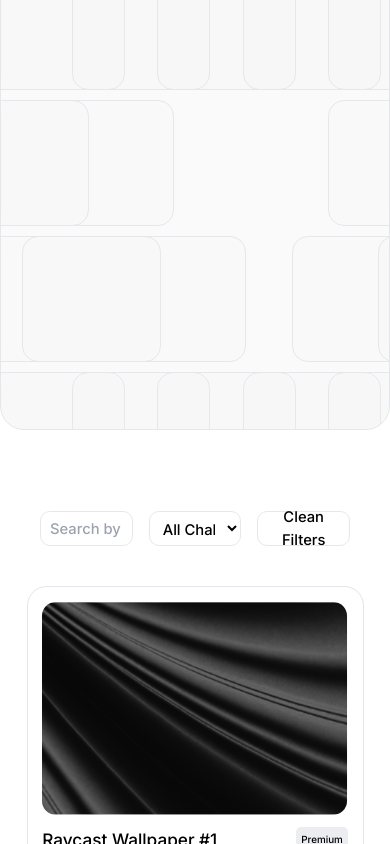
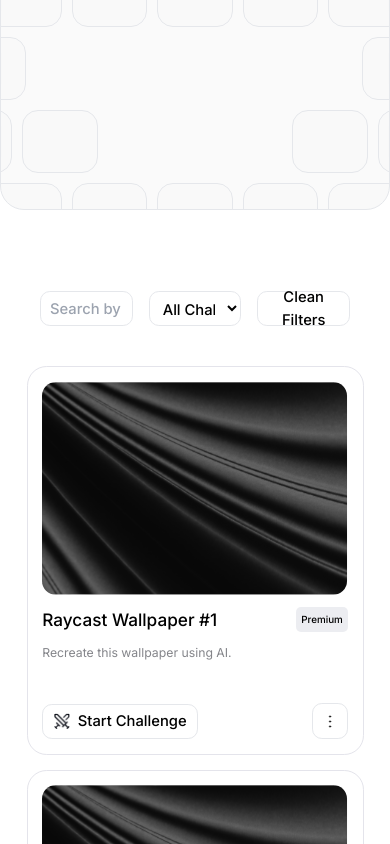
Before and after one commit to 69killian/Landing-page-card-product, a React (Create React App) app: page / in a window 390 px wide. Shown: the top 844 px of the page. Built offline with nearby package versions, Linux system fonts and the light colour scheme.

Commit message:
Header cards responsive

```diff
--- a/src/components/Header.jsx
+++ b/src/components/Header.jsx
@@ -4,7 +4,7 @@
 const Header = () => {
   return (
     <>
-      <div className='bg-[#FAFAFA] relative top-[-41px] w-[1486px] h-[431px] border rounded-b-[24px] overflow-hidden'><HeaderCards/></div>
+      <div className='bg-[#FAFAFA] relative top-[-41px] w-[400px] sm:w-[670px] md:w-[850px] lg:w-[1100px] xl:w-[1486px] h-[211px] sm:h-[211px] md:h-[251px] lg:h-[331px] xl:h-[431px] border rounded-b-[24px] overflow-hidden'><HeaderCards/></div>
 
     </>
   );
--- a/src/components/HeaderCards.jsx
+++ b/src/components/HeaderCards.jsx
@@ -10,7 +10,7 @@
           .map((_, index) => (
             <div
               key={`row1-card${index}`}
-              className="bg-[#E6E6E61A] min-w-[224px] h-[126px] border border-[#E4E4EBCC/80] rounded-[16px] flex-shrink-0"
+              className="bg-[#E6E6E61A] min-w-[60px] h-[63px] sm:min-w-[112px] sm:h-[63px] md:min-w-[132px] md:h-[73px] lg:min-w-[132px] lg:h-[93px] xl:min-w-[224px] xl:h-[126px] border border-[#E4E4EBCC/80] rounded-[16px] flex-shrink-0"
             ></div>
           ))}
       </div>
@@ -22,20 +22,20 @@
           .map((_, index) => (
             <div
               key={`row2-left-card${index}`}
-              className="bg-[#E6E6E61A] min-w-[224px] h-[126px] border border-[#E4E4EBCC/80] rounded-[16px] flex-shrink-0"
+              className="bg-[#E6E6E61A] min-w-[60px] h-[63px] sm:min-w-[112px] sm:h-[63px] md:min-w-[132px] md:h-[73px] lg:min-w-[132px] lg:h-[93px] xl:min-w-[224px] xl:h-[126px] border border-[#E4E4EBCC/80] rounded-[16px] flex-shrink-0"
             ></div>
           ))}
         {Array(3)
           .fill(null)
           .map((_, index) => (
-            <div key={`row2-empty-card${index}`} className="min-w-[224px] h-[126px] flex-shrink-0"></div>
+            <div key={`row2-empty-card${index}`} className="min-w-[60px] h-[63px] sm:min-w-[112px] sm:h-[63px] md:min-w-[132px] md:h-[73px] lg:min-w-[132px] lg:h-[93px] xl:min-w-[224px] xl:h-[126px] flex-shrink-0"></div>
           ))}
         {Array(2)
           .fill(0)
           .map((_, index) => (
             <div
               key={`row2-right-card${index}`}
-              className="bg-[#E6E6E61A] min-w-[224px] h-[126px] border border-[#E4E4EBCC/80] rounded-[16px] flex-shrink-0 relative right-[-36px]"
+              className="bg-[#E6E6E61A] min-w-[60px] h-[63px] sm:min-w-[112px] sm:h-[63px] md:min-w-[132px] md:h-[73px] lg:min-w-[132px] lg:h-[93px] xl:min-w-[224px] xl:h-[126px] border border-[#E4E4EBCC/80] rounded-[16px] flex-shrink-0 relative right-[-70px]"
             ></div>
           ))}
       </div>
@@ -47,20 +47,20 @@
           .map((_, index) => (
             <div
               key={`row3-left-card${index}`}
-              className="bg-[#E6E6E61A] min-w-[224px] h-[126px] border border-[#E4E4EBCC/80] rounded-[16px] flex-shrink-0"
+              className="bg-[#E6E6E61A] min-w-[60px] h-[63px] sm:min-w-[112px] sm:h-[63px] md:min-w-[132px] md:h-[73px] lg:min-w-[132px] lg:h-[93px] xl:min-w-[224px] xl:h-[126px] border border-[#E4E4EBCC/80] rounded-[16px] flex-shrink-0"
             ></div>
           ))}
         {Array(3)
           .fill(null)
           .map((_, index) => (
-            <div key={`row3-empty-card${index}`} className="min-w-[224px] h-[126px] flex-shrink-0"></div>
+            <div key={`row3-empty-card${index}`} className="min-w-[60px] h-[63px] sm:min-w-[112px] sm:h-[63px] md:min-w-[132px] md:h-[73px] lg:min-w-[132px] lg:h-[93px] xl:min-w-[224px] xl:h-[126px] flex-shrink-0"></div>
           ))}
         {Array(2)
           .fill(0)
           .map((_, index) => (
             <div
               key={`row3-right-card${index}`}
-              className="bg-[#E6E6E61A] min-w-[224px] h-[126px] border border-[#E4E4EBCC/80] rounded-[16px] flex-shrink-0 relative right-[72px]"
+              className="bg-[#E6E6E61A] min-w-[60px] h-[63px] sm:min-w-[112px] sm:h-[63px] md:min-w-[132px] md:h-[73px] lg:min-w-[132px] lg:h-[93px] xl:min-w-[224px] xl:h-[126px] border border-[#E4E4EBCC/80] rounded-[16px] flex-shrink-0 relative right-[72px]"
             ></div>
           ))}
       </div>
@@ -72,7 +72,7 @@
           .map((_, index) => (
             <div
               key={`row4-card${index}`}
-              className="bg-[#E6E6E61A] min-w-[224px] h-[126px] border border-[#E4E4EBCC/80] rounded-[16px] flex-shrink-0"
+              className="bg-[#E6E6E61A] min-w-[60px] h-[63px] sm:min-w-[112px] sm:h-[63px] md:min-w-[132px] md:h-[73px] lg:min-w-[132px] lg:h-[93px] xl:min-w-[224px] xl:h-[126px] border border-[#E4E4EBCC/80] rounded-[16px] flex-shrink-0"
             ></div>
           ))}
       </div>
```
